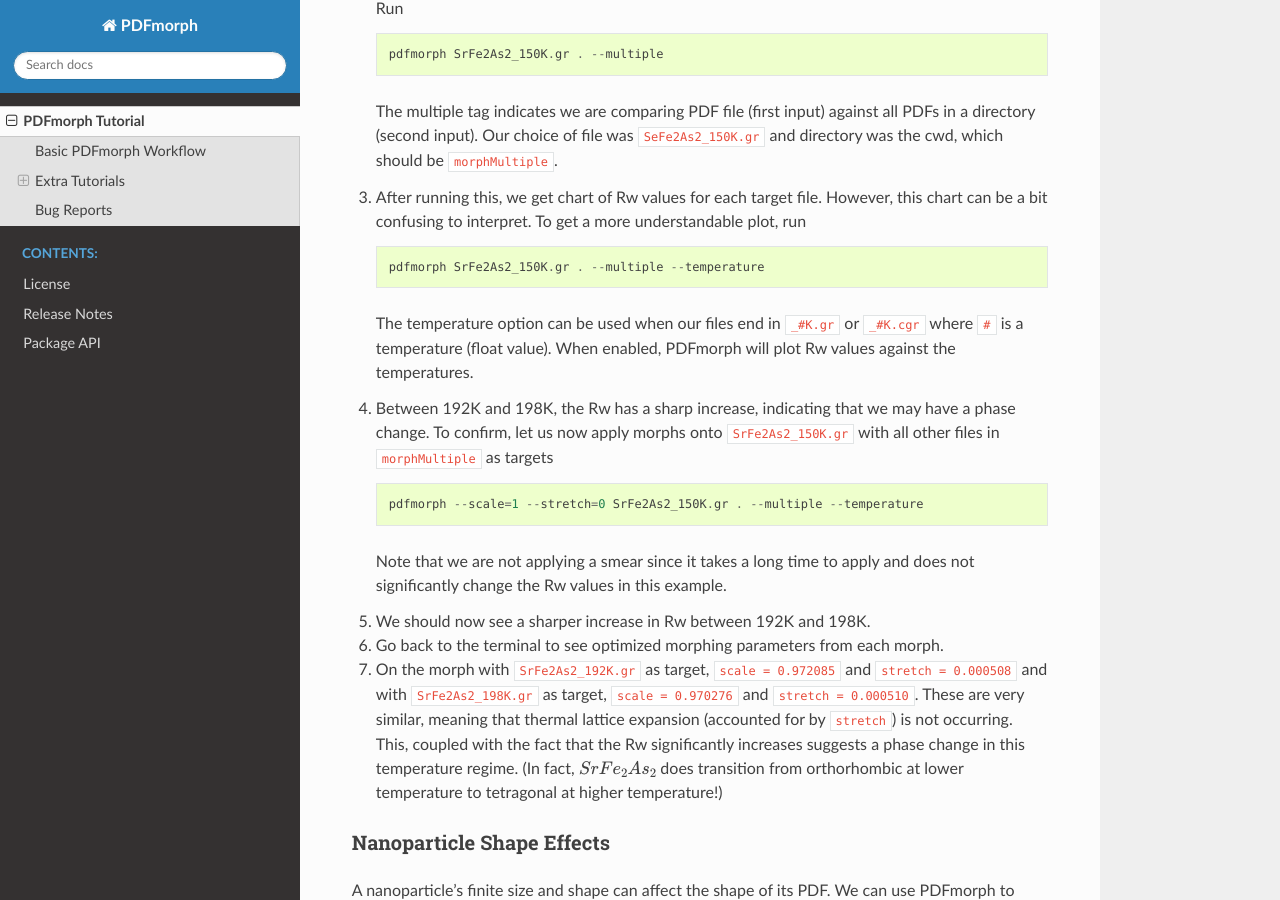
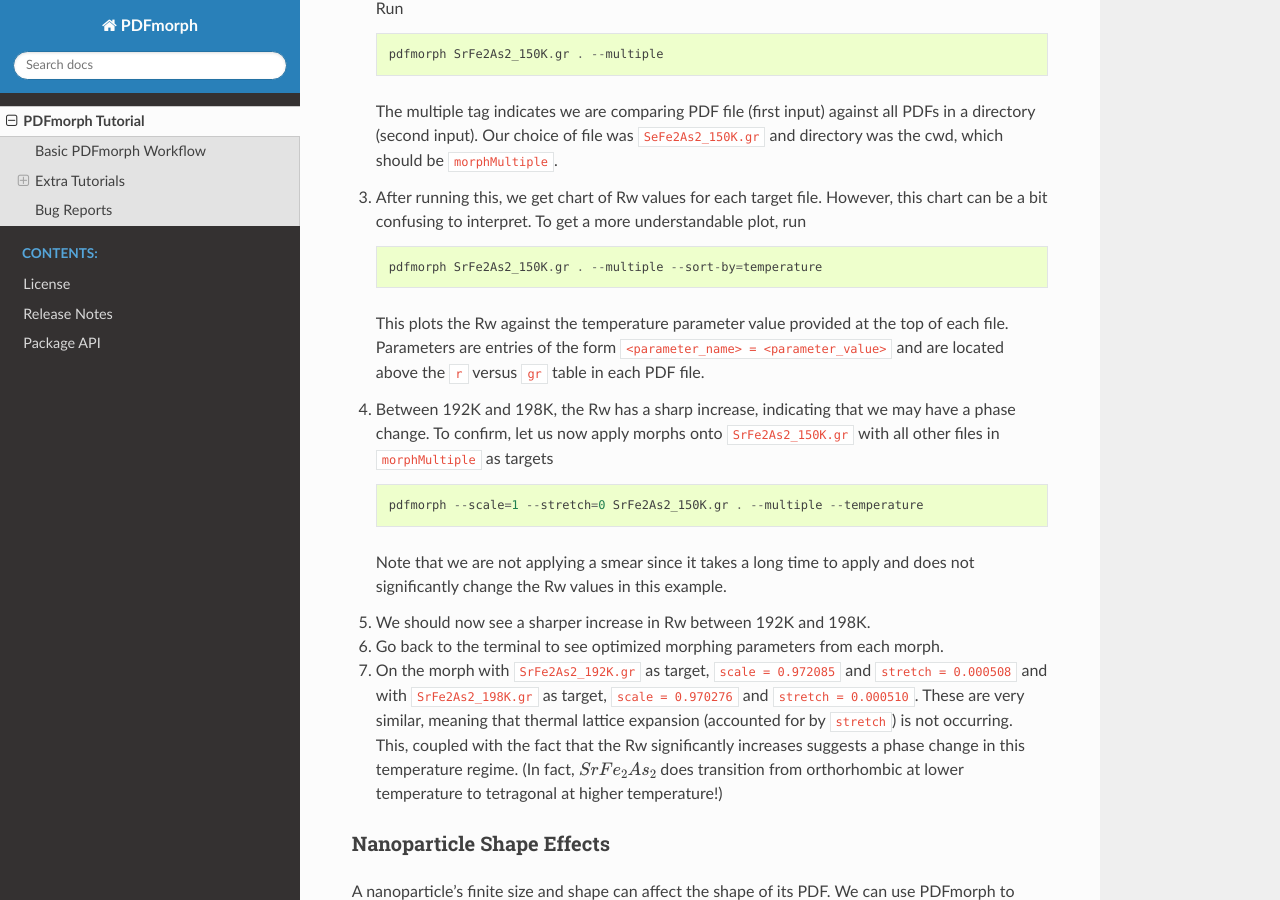
Before and after one commit to diffpy/diffpy.pdfmorph, a Sphinx documentation site: the page built from doc/manual/source/quickstart.rst, in a window 1280 px wide and 900 px high, scrolled down 3692 px. Built offline with Sphinx 7.4.7 and the Read the Docs theme 2.0.0, drawn with Linux system fonts in a browser that asks for light colours; pages that are not in the unit, such as notebooks, are missing from menus.

Commit message:
Updated morphMultiple PDF parameters

```diff
--- a/doc/manual/source/quickstart.rst
+++ b/doc/manual/source/quickstart.rst
@@ -211,10 +211,11 @@ selected directory and plot resulting :math:`R_w` values from each morph.
 3. After running this, we get chart of Rw values for each target file. However, this chart can
    be a bit confusing to interpret. To get a more understandable plot, run ::
 
-       pdfmorph SrFe2As2_150K.gr . --multiple --temperature
+       pdfmorph SrFe2As2_150K.gr . --multiple --sort-by=temperature
 
-   The temperature option can be used when our files end in ``_#K.gr`` or ``_#K.cgr`` where ``#``
-   is a temperature (float value). When enabled, PDFmorph will plot Rw values against the temperatures.
+   This plots the Rw against the temperature parameter value provided at the top of each file.
+   Parameters are entries of the form ``<parameter_name> = <parameter_value>`` and are located
+   above the ``r`` versus ``gr`` table in each PDF file.
 4. Between 192K and 198K, the Rw has a sharp increase, indicating that we may have a phase change.
    To confirm, let us now apply morphs onto ``SrFe2As2_150K.gr`` with all other files in ``morphMultiple``
    as targets ::
```
Also changed, not shown: 1 other file.
